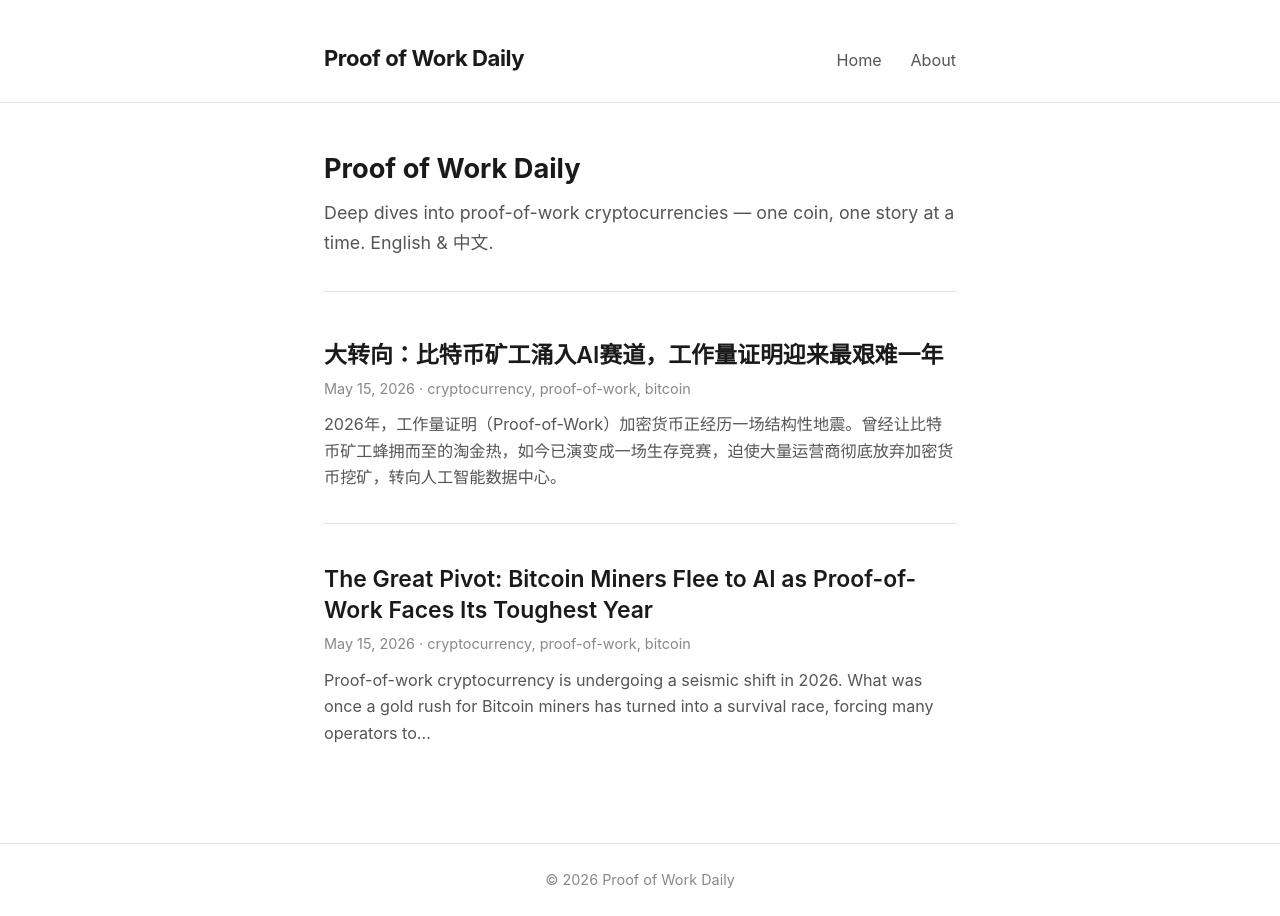
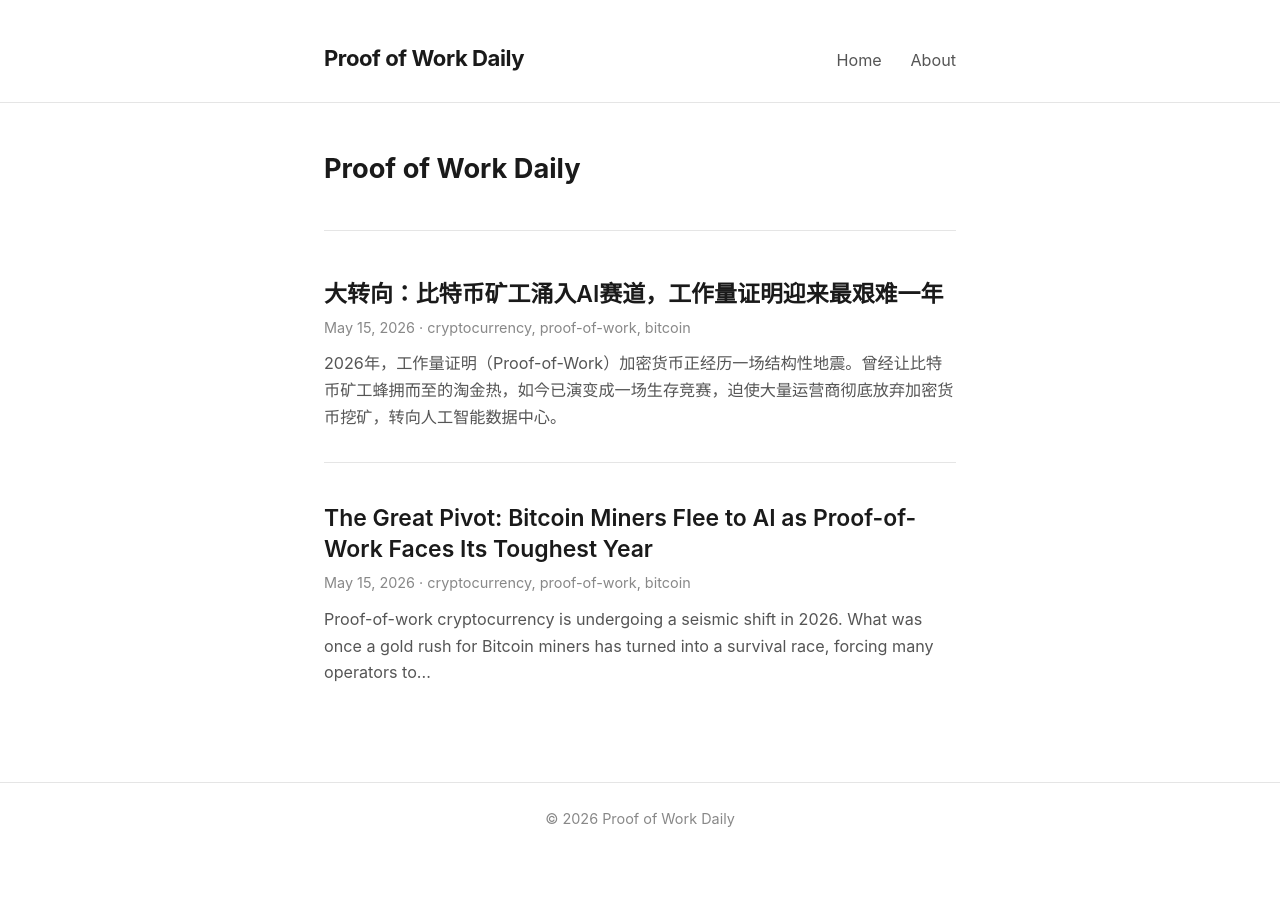
Before and after one commit to vfxowlsyvh/vfxowlsyvh.github.io, a Jekyll site: the page built from index.md, in a window 1280 px wide. Built offline with Jekyll 4.4.1, drawn with Linux system fonts in a browser that asks for light colours.

Commit message:
Remove intro paragraph from homepage

```diff
--- a/index.md
+++ b/index.md
@@ -5,5 +5,4 @@ title: Home
 
 <div class="home-intro">
   <h1>Proof of Work Daily</h1>
-  <p>Deep dives into proof-of-work cryptocurrencies — one coin, one story at a time. English & 中文.</p>
 </div>
```
